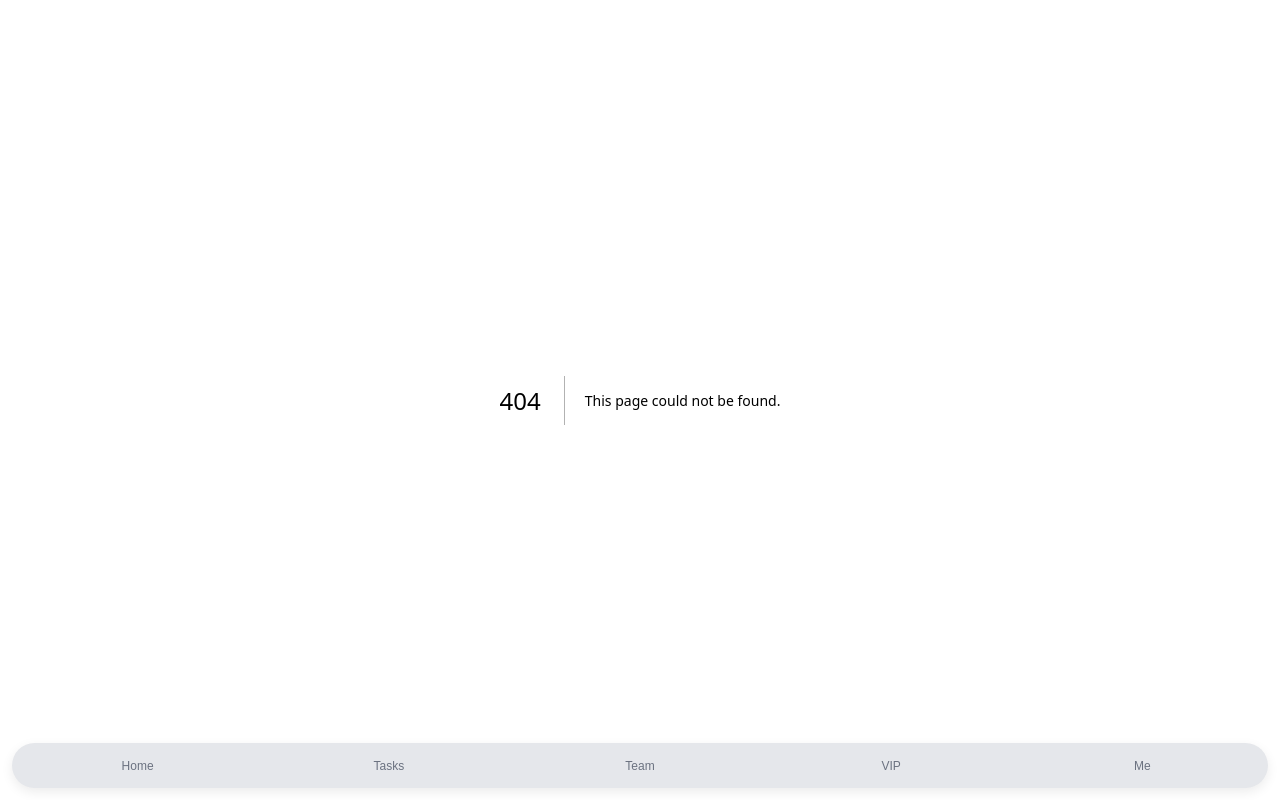
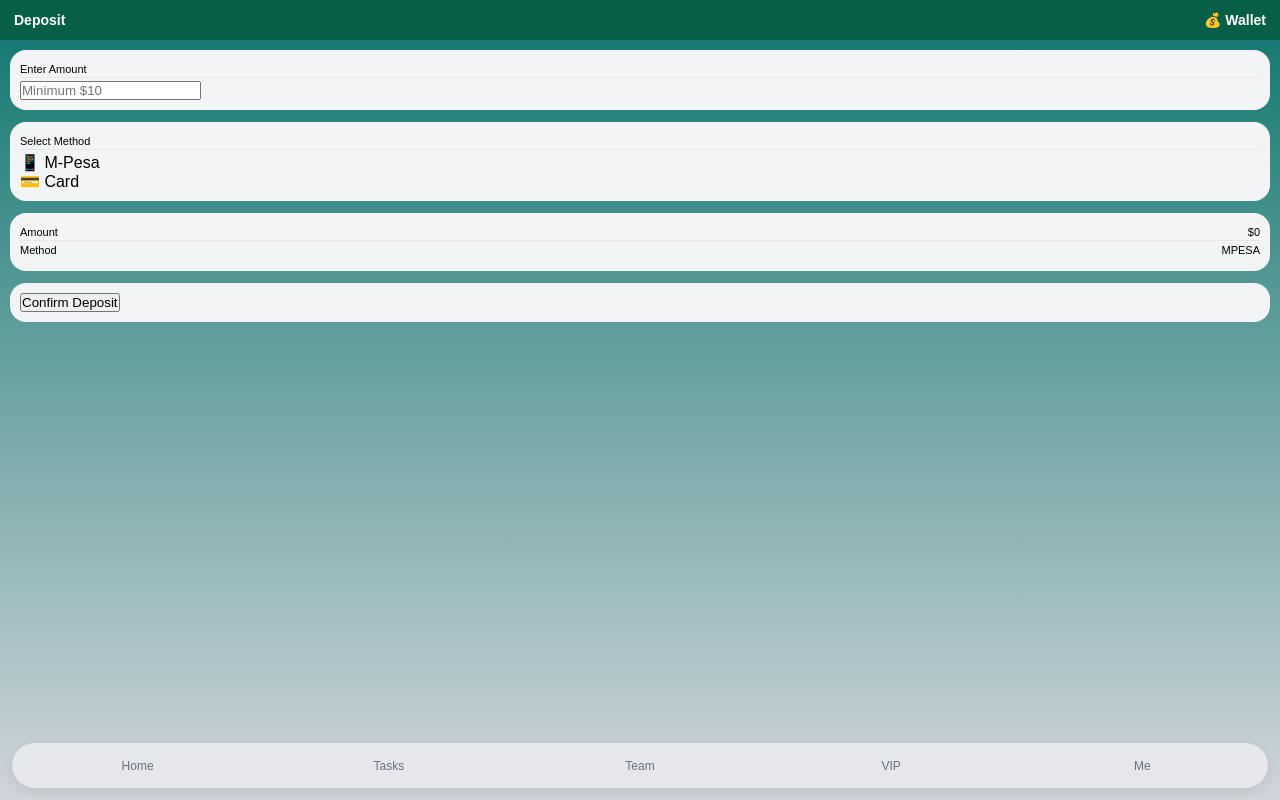
Before and after one commit to protichenoch1/axum-power, a Next.js app: page /deposit in a window 1280 px wide. Before the commit this address had no page. Built offline with nearby package versions, Linux system fonts and the light colour scheme.

Commit message:
Add Deposit component for wallet deposits

```diff
--- /dev/null
+++ b/app/deposit/page.js
@@ -0,0 +1,84 @@
+"use client";
+
+import { useState } from "react";
+
+export default function Deposit() {
+  const [amount, setAmount] = useState("");
+  const [method, setMethod] = useState("mpesa");
+
+  return (
+    <div className="page">
+
+      {/* HEADER */}
+      <div className="header">
+        <span>Deposit</span>
+        <span>💰 Wallet</span>
+      </div>
+
+      <div className="container">
+
+        {/* AMOUNT INPUT */}
+        <div className="card">
+          <div className="row">
+            <span>Enter Amount</span>
+          </div>
+
+          <input
+            type="number"
+            placeholder="Minimum $10"
+            value={amount}
+            onChange={(e) => setAmount(e.target.value)}
+            className="input"
+          />
+        </div>
+
+        {/* PAYMENT METHODS */}
+        <div className="card">
+          <div className="row">
+            <span>Select Method</span>
+          </div>
+
+          <div className="methods">
+
+            <div
+              className={`method ${method === "mpesa" ? "active" : ""}`}
+              onClick={() => setMethod("mpesa")}
+            >
+              📱 M-Pesa
+            </div>
+
+            <div
+              className={`method ${method === "card" ? "active" : ""}`}
+              onClick={() => setMethod("card")}
+            >
+              💳 Card
+            </div>
+
+          </div>
+        </div>
+
+        {/* SUMMARY */}
+        <div className="card">
+          <div className="row">
+            <span>Amount</span>
+            <span>${amount || "0"}</span>
+          </div>
+
+          <div className="row">
+            <span>Method</span>
+            <span>{method.toUpperCase()}</span>
+          </div>
+        </div>
+
+        {/* BUTTON */}
+        <div className="card">
+          <button className="deposit-btn">
+            Confirm Deposit
+          </button>
+        </div>
+
+      </div>
+
+    </div>
+  );
+    }
```
